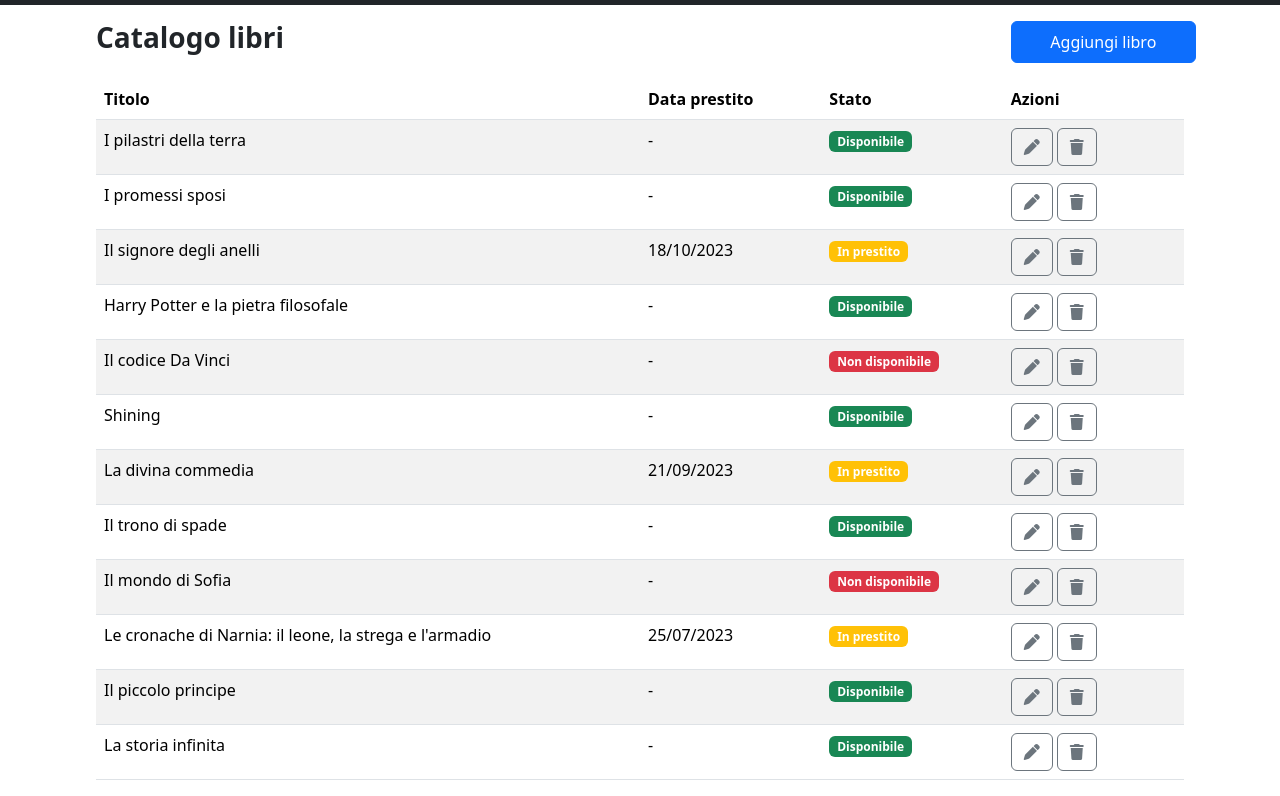
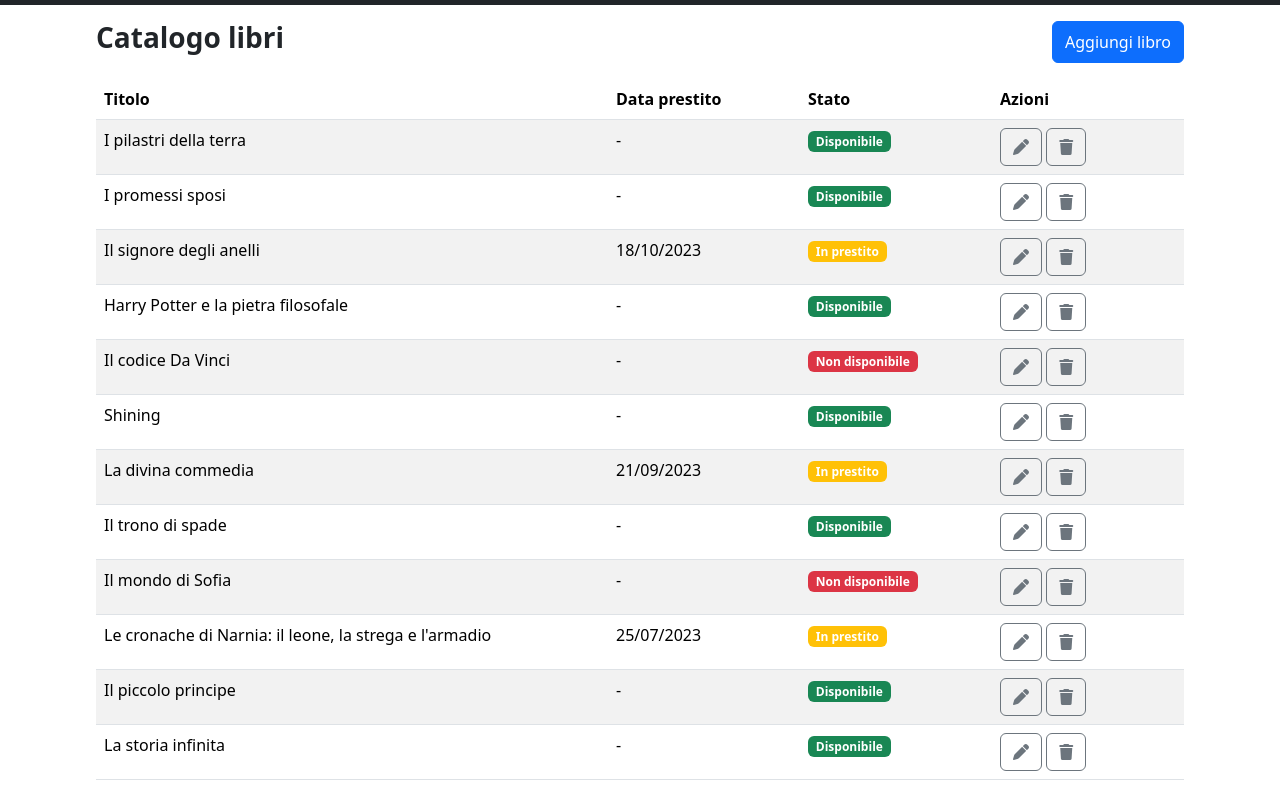
Before and after one commit to Alessandro-Messineo/html-css-bootstrap-dashboard, a plain HTML site: page index.html in a window 1280 px wide. Shown: the part 61-857 px from the top of the page. Drawn offline with nearby package versions, Linux system fonts and the light colour scheme.

Commit message:
modifice btn nuovo libro + inizializzazione pagina nuovo libro

```diff
--- a/css/style.css
+++ b/css/style.css
@@ -12,6 +12,13 @@
     max-width: 85%;
 }
 
+.titolo{
+    width: 400px;
+}
+
+.info{
+    width: 150px;
+}
 
 /* mobile*/
 @media screen and (max-width:668px) {
--- a/index.html
+++ b/index.html
@@ -44,17 +44,19 @@
     <!-- Contenuto principale -->
     <main>
         <div class="container-main">
-            <div class="row my-3 justify-content-between">
-                <h3 class="col-sm-9 col-md-10 fw-bold">Catalogo libri</h3>
-                <button type="button" class="btn btn-primary col-sm-3 col-md-2">Aggiungi libro</button>
+            <div class="row my-3">
+                <h3 class="col fw-bold">Catalogo libri</h3>
+                <a href="pagine-interne/nuovo-libro.html" class="col d-flex justify-content-end">
+                    <button type="button" class="btn btn-primary">Aggiungi libro</button>
+                </a>
             </div>
             <table class="table table-striped table-hover">
                 <thead>
                     <tr>
-                        <th class="col-sm-6 col-md-5 col-lg-6">Titolo</th>
-                        <th class="col-sm-0 col-md-2 col-lg-2">Data prestito</th>
-                        <th class="col-sm-3 col-md-2 col-lg-2">Stato</th>
-                        <th class="col-sm-3 col-md-3 col-lg-2">Azioni</th>
+                        <th class="titolo">Titolo</th>
+                        <th class="info">Data prestito</th>
+                        <th class="info">Stato</th>
+                        <th class="info">Azioni</th>
                     </tr>
                 </thead>
                 <tbody>
```
Also changed, not shown: pagine-interne/nuovo-libro.html (added, +49 -0 lines).
